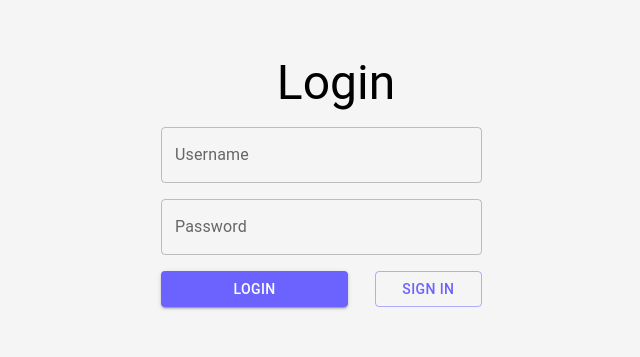
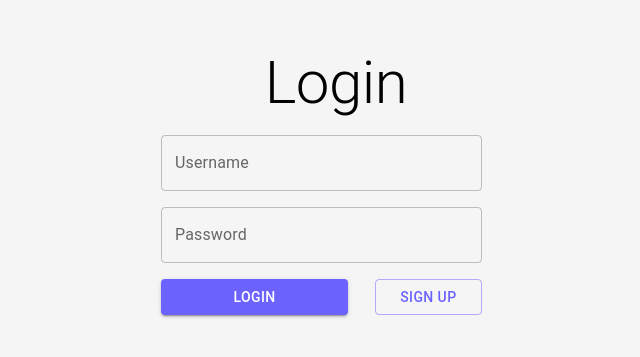
Before and after one commit to Mindwell-Smart-Diary/Mindwell, a React (Vite) app in the folder Client/: page /login in a window 1280 px wide. Shown: the part 219-576 px from the top of the page, without its empty margins (304-944 px from the left). Built offline with nearby package versions, Linux system fonts and the light colour scheme.

Commit message:
Create login and signup page with router dom

```diff
--- a/Client/package.json
+++ b/Client/package.json
@@ -16,7 +16,8 @@
     "@mui/material": "^5.16.1",
     "@mui/system": "^5.16.1",
     "react": "^18.3.1",
-    "react-dom": "^18.3.1"
+    "react-dom": "^18.3.1",
+    "react-router-dom": "^6.25.1"
   },
   "devDependencies": {
     "@types/node": "^20.14.10",
--- a/Client/src/App.tsx
+++ b/Client/src/App.tsx
@@ -1,22 +1,19 @@
 import { Button, Card, ThemeProvider } from "@mui/material";
 import { useThemeMode } from "./hooks/ThemeModeContext";
-import Login from "./pages/login/Login";
+import LoginPage from "./pages/login/Login";
+import SignUpPage from "./pages/signup/Signup";
+import { Route, BrowserRouter, Routes } from "react-router-dom";
 
 const App = () => {
   // const { isDarkMode, toggleDarkMode, theme } = useThemeMode();
 
   return (
-    <Login></Login>
-    // <ThemeProvider theme={theme}>
-    //   <Card sx={{ p: 5, m: 8, width: 200, height: 200 }}>
-    //     <Button variant="contained" color="secondary" onClick={toggleDarkMode}>
-    //       {!isDarkMode ? "Light Mode" : "Dark Mode"}
-    //     </Button>
-    //     <Button variant="contained" color="primary" onClick={toggleDarkMode}>
-    //       {!isDarkMode ? "Light Mode" : "Dark Mode"}
-    //     </Button>
-    //   </Card>
-    // </ThemeProvider>
+    <BrowserRouter>
+      <Routes>
+        <Route path="/signup" element={<SignUpPage />} />
+        <Route path="/login" element={<LoginPage />} />
+      </Routes>
+    </BrowserRouter>
   );
 };
 
--- a/Client/src/pages/login/Login.tsx
+++ b/Client/src/pages/login/Login.tsx
@@ -10,15 +10,24 @@ import { useThemeMode } from '@/hooks/ThemeModeContext';
 import { useState } from 'react';
 import ThemeProvider from '@mui/material/styles/ThemeProvider';
 import { Alert } from '@mui/material';
+import { useNavigate } from 'react-router-dom';
 
-export default function Login() {
+export default function LoginPage() {
+
+  const { theme } = useThemeMode();
 
   const [username, setUsername] = useState('');
   const [password, setPassword] = useState('');
   const [error, setError] = useState('');
 
-  const handleLogin = async (e: any) => {
-    e.preventDefault();
+  const navigate = useNavigate();
+
+  const handleRedirect = () => {
+    navigate('/signup'); // Adjust the path to match your login route
+  };
+
+  const handleLogin = async (event: React.FormEvent<HTMLFormElement>) => {
+    event.preventDefault();
 
     if (!username || !password) {
       setError('Please fill in both fields.');
@@ -30,7 +39,8 @@ export default function Login() {
     const data = { username, password };
 
     try {
-      const response = await fetch('backend/login', {
+      // TODO: send to server currectly
+      const response = await fetch('BACKENDURL/login', {
         method: 'POST',
         headers: {
           'Content-Type': 'application/json',
@@ -50,9 +60,6 @@ export default function Login() {
     }
   };
 
-
-  const { theme } = useThemeMode();
-
   return (
     <ThemeProvider theme={theme}>
       <Container>
@@ -64,7 +71,7 @@ export default function Login() {
           style={{ minHeight: '100vh' }}
         >
           <Grid item xs={11} style={{ marginBottom: '16px' }}>
-            <Typography component="h1" variant="h3">
+            <Typography component="h1" variant="h2">
               Login
             </Typography>
             </Grid>
@@ -109,8 +116,8 @@ export default function Login() {
                 </Button>
               </Grid>
               <Grid item xs={4}>
-                <Button variant="outlined" color="primary" fullWidth>
-                  Sign In
+                <Button variant="outlined" color="primary" fullWidth  onClick={handleRedirect}>
+                  Sign Up
                 </Button>
               </Grid>
             </Grid>
```
Also changed, not shown: 1 other file (tests, documents, lock files or other folders).
